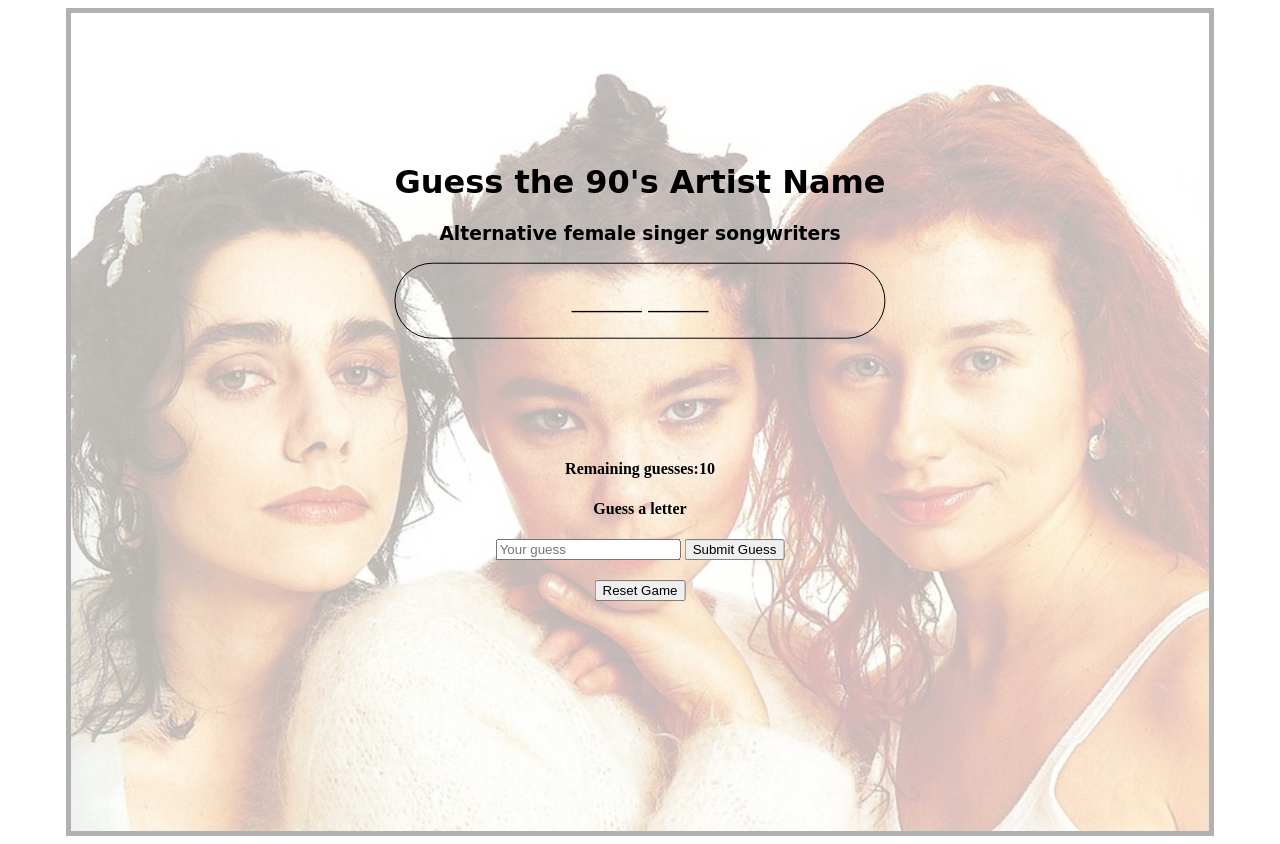
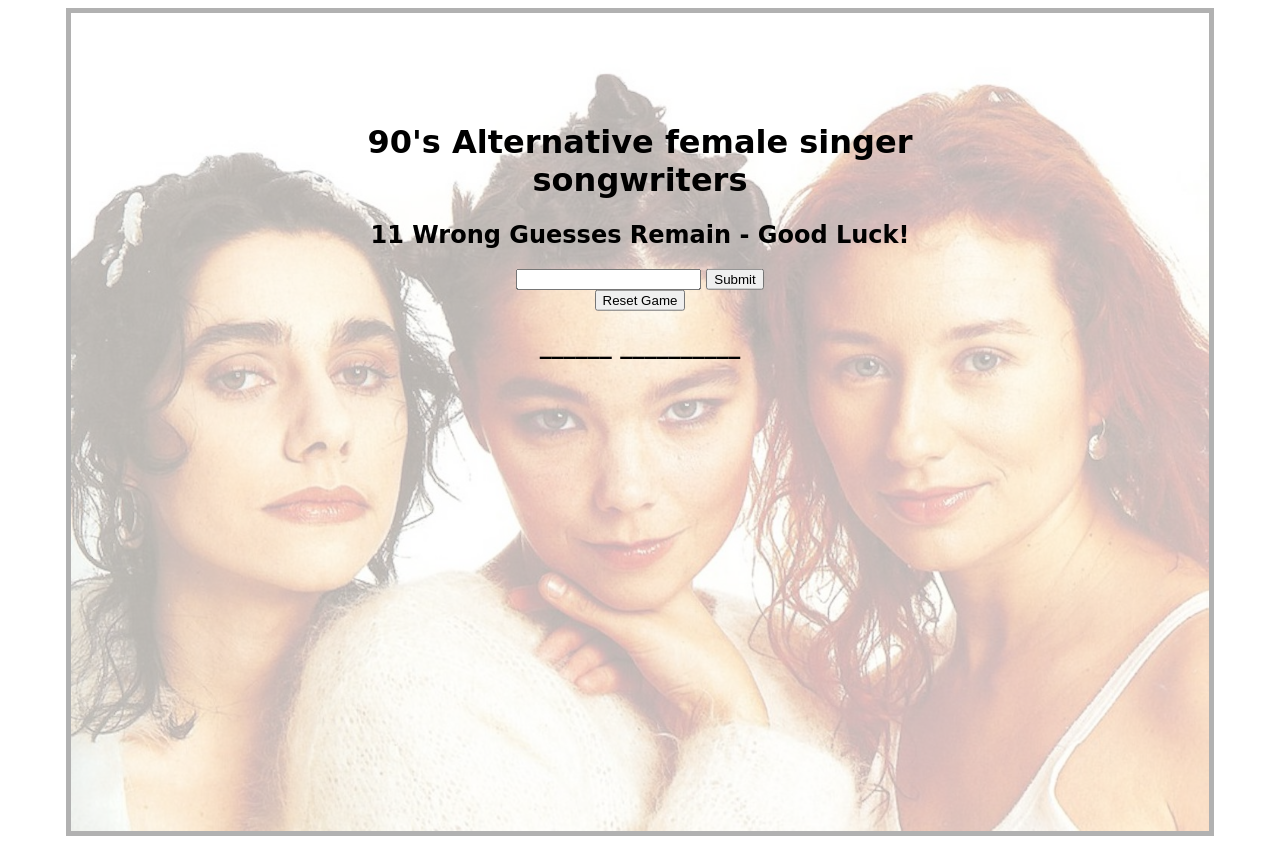
Before and after one commit to Kaleb2515/Project-One, a plain HTML site: page index.html in a window 1280 px wide. Drawn offline with Linux system fonts and the light colour scheme; a web font is replaced by a local one.

Commit message:
got it working.  now working on styling and cleaning up code

```diff
--- a/css/main.css
+++ b/css/main.css
@@ -9,7 +9,7 @@ img {
     border: 5px solid black;
 }
 
-.headers {
+.main {
     font-family: 'Peralta', cursive;
     text-align: center;
     position: absolute;
@@ -17,6 +17,11 @@ img {
     left: 50%;
     transform: translate(-50%, -50%);
 }
+
+.play-again-btn {
+    margin-top: 1000px;
+}
+
 
 .guess {
     text-align: center;
@@ -30,20 +35,9 @@ img {
     padding: 10px;
 }
 
-.body {
+/* .body {
     border: 10px solid black;
     width: 430px;
     background #fff;
     border-radius: 20px;
-}
-
-.correctGuess {
-    border:1px solid black;
-    border-radius: 50px;
-    padding: 5px;
-
-}
-
-p {
-    font-size: 20px;
-}
+} */
--- a/index.html
+++ b/index.html
@@ -1,40 +1,36 @@
 <!DOCTYPE html>
 <html lang="en">
+
 <head>
   <meta charset="UTF-8">
   <meta http-equiv="X-UA-Compatible" content="IE=edge">
   <meta name="viewport" content="width=device-width, initial-scale=1.0">
+  <title>Guess The Singer</title>
   <link rel="stylesheet" href="css/main.css">
   <link href="https://fonts.googleapis.com/css2?family=Peralta&display=swap" rel="stylesheet">
   <script defer src="js/main.js"></script>
+</head>
 
-    <title>Name Guessing Game</title>
-</head>
 <body>
-    <img src="img/71ee4b8f9bdc80cf16c889a60f08d902.jpg" alt="PJ Harvey Bjork Tori Amos">
-    <div class="container">
-        <div class="headers">
-            <h1>Guess the 90's Artist Name</h1>
-            <h3>Alternative female singer songwriters</h3>
-            <div class="correctGuess" id="answerField">
-                <p id="answerUnderscores">_ _ _ _ _ _</p>
+    <img src="img/71ee4b8f9bdc80cf16c889a60f08d902.jpg"
+  <header></header>
+
+  <main class = "main">
+    <h1>90's Alternative female singer songwriters</h1>
+    <section>
+      <h2></h2>
+      <div>
+        <div>
+          <article>
+            <input type="text" id="myInput" name="myInput">
+            <button id="submitBtn" type="submit">Submit</button>
+          </article>
+          <button id="play-again-btn">Reset Game</button>
         </div>
       </div>
+      <h1 id="guess"></h1>
+    </section>
+  </main>
+</body>
 
-
-        <div class="guess">
-            <h4>Remaining guesses:<span id="remGuesses">10</span></h4>
-            <h4>Guess a letter</h4>
-
-                <input type="text" placeholder="Your guess" id="guess">
-
-                <button type="submit" id="subBtn">Submit Guess</button>
-            <div class="reset" id="reset"></div>
-            <button type="button" id="resetBtn">Reset Game</button>
-            </div>
-
-        </div>
-
-    </div>
-</body>
 </html>
--- a/js/main.js
+++ b/js/main.js
@@ -1,7 +1,6 @@
 /*----- constants -----*/
 const MAX_WRONG_GUESSES = 10;
-
-const possibleArtists = [
+const WORDS = [
   "Tori Amos",
   "Bjork",
   "PJ Harvey",
@@ -15,77 +14,94 @@ const possibleArtists = [
   "Shirley Manson",
 ];
 
-const answer =
-  possibleArtists[Math.floor(Math.random() * possibleArtists.length)];
-
 /*----- app's state (variables) -----*/
-let playerGuess,
-  correctAnswer,
-  maxGuesses = 10,
-  underScores = [];
-
-let state = {
-  playerGuess,
-  correctAnswer,
-  maxGuesses,
-  underScores,
-};
+let wrongGuesses; // Array to hold incorrect letters
+let secret; // Array of the chars for the randomly selected word
+let guess; // Array of current guessed letters
+let gameStatus; // null -> game in progress; 'W' -> won; 'L' -> lost
 
 /*----- cached element references -----*/
-const answerSpace = document.getElementById("answerUnderscores");
-const subBtn = document.getElementById("subBtn");
-const guess = document.querySelector("#guess");
+const replayBtn = document.getElementById("play-again-btn");
+const submitBtn = document.getElementById("submitBtn");
+const guessEl = document.getElementById("guess");
+const msgEl = document.querySelector("h2");
+const myInput = document.querySelector("#myInput");
 
 /*----- event listeners -----*/
-// logs users guess to console log when hit submit button
-subBtn.addEventListener("click", send);
+document
+  .querySelector("#submitBtn")
+  .addEventListener("click", handleButtonClick);
+replayBtn.addEventListener("click", init);
 
 /*----- functions -----*/
-function render() {}
+init();
 
-function gameInit() {
+function init() {
+  wrongGuesses = [];
+  const rndIdx = Math.floor(Math.random() * WORDS.length);
+  secret = WORDS[rndIdx].toUpperCase().split("");
+  // map always returns a NEW array of the same # of elements
+  guess = secret.map((ltr) => (ltr === " " ? " " : "_"));
+  gameStatus = null;
   render();
 }
 
-// Underscores IN CONSOLE LOG
-function randomNames() {
-  for (let i = 0; i < answer.length; i++) {
-    underScores.push("_");
-  }
-  return underScores;
+function render() {
+  // render the message
+  renderMessage();
+  // render the guess
+  guessEl.textContent = guess.join("");
+  // render the buttons
+  renderButtons();
 }
 
-// Replacing answer with underscores in answer field
-function answerFieldRandNames() {
-  return (answerSpace.innerHTML = answer.replace(/[a-zA-Z]/gi, "_"));
+function renderMessage() {
+  if (gameStatus === "W") {
+    msgEl.textContent = "You Guessed the correct singer!";
+  } else if (gameStatus === "L") {
+    msgEl.innerHTML = `Out of guesses! The artist was ${secret.join("")}`;
+  } else {
+    msgEl.textContent = `${
+      MAX_WRONG_GUESSES - wrongGuesses.length + 1
+    } Wrong Guesses Remain - Good Luck!`;
+  }
 }
 
-// function associated with submit button event listener
-function send() {
-  console.log("I WAS CLICKED");
-  console.log(guess.value);
-  checkAnswer();
+function renderButtons() {
+  letterBtns.forEach(function (btn) {
+    const ltr = btn.textContent;
+    if (wrongGuesses.includes(ltr)) {
+      btn.className = "wrong";
+    } else if (guess.includes(ltr)) {
+      btn.className = "correct";
+    } else {
+      btn.className = "";
+    }
+  });
+  replayBtn.style.visibility = gameStatus ? "visible" : "hidden";
 }
 
-function checkAnswer() {
-  let answerString = "";
-  for (let i = 0; i < answer.length; i++) {
-    if (answer[i] === guess.value) {
-      console.log("correct");
-      answerString += guess.value;
-    } else {
-      answerString += "_";
-    }
+function handleButtonClick(evt) {
+  const ltr = myInput.value.toUpperCase();
+  console.log(ltr);
+
+  if (secret.includes(ltr)) {
+    // correct guess
+    secret.forEach(function (char, idx) {
+      if (char === ltr) guess[idx] = ltr;
+    });
+  } else {
+    // wrong guess
+    wrongGuesses.push(ltr);
   }
-  answerSpace.textContent = answerString;
+
+  gameStatus = getGameStatus();
+  myInput.value = "";
+  render();
 }
 
-function placeLetter(i) {
-  answerSpace.textContent.replace(answerSpace.innerHTML[i], answer[i]);
+function getGameStatus() {
+  if (!guess.includes("_")) return "W";
+  if (wrongGuesses.length > MAX_WRONG_GUESSES) return "L";
+  return null;
 }
-
-checkAnswer();
-answerFieldRandNames();
-console.log("you guessed correct!");
-console.log(randomNames());
-console.log(answer);
```
Lines whose indentation alone changed are shown as unchanged.
